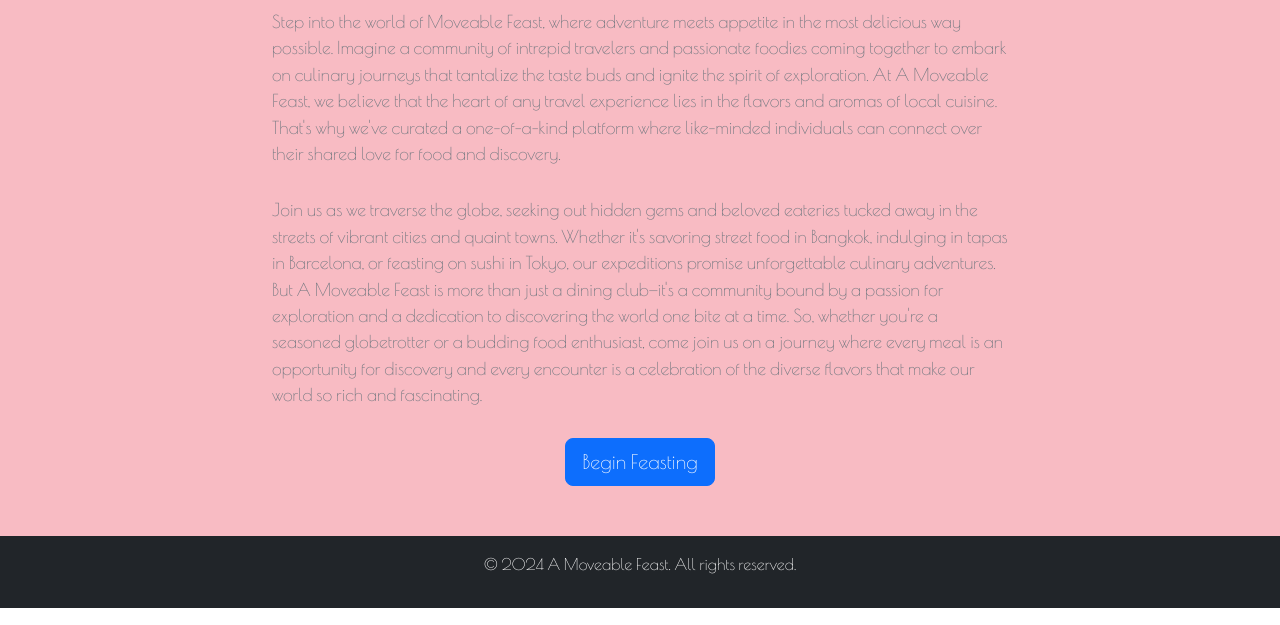
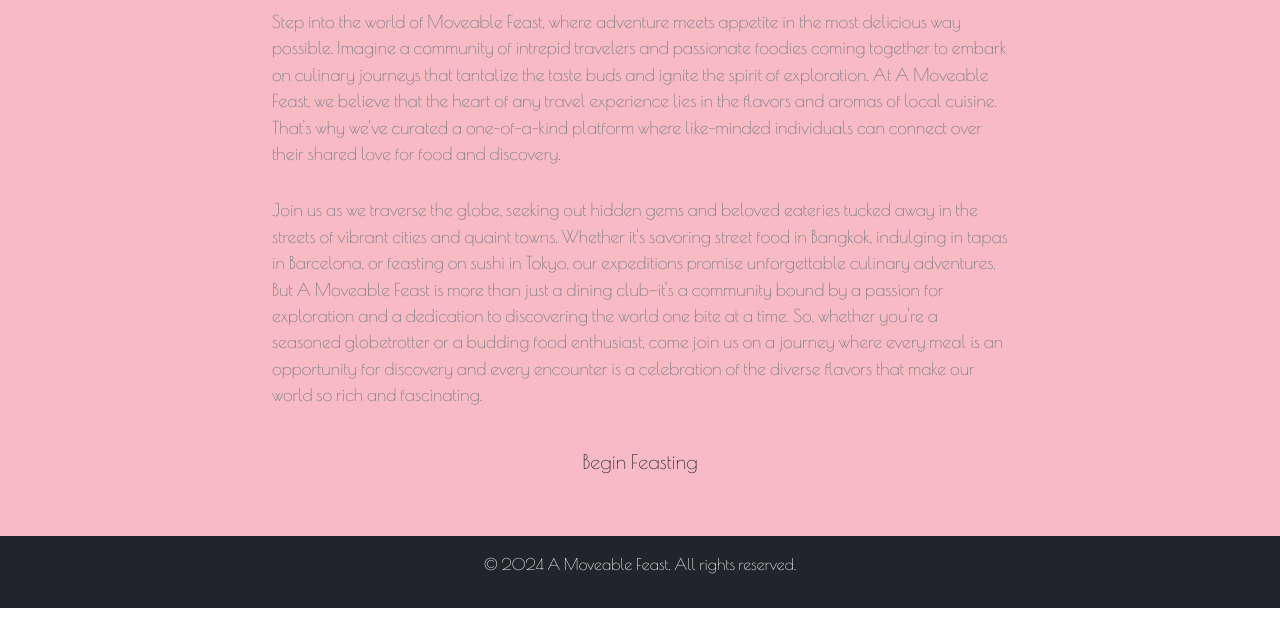
Before and after one commit to MichelleCoffey/foodapp, a plain HTML site: page index.html in a window 1280 px wide. Shown: the part 175-800 px from the top of the page. Drawn offline with nearby package versions, Linux system fonts and the light colour scheme; files whose address does not match are found by name; a web font is replaced by a local one.

```diff
--- a/assets/css/style.css
+++ b/assets/css/style.css
@@ -32,13 +32,13 @@ main {
     margin-bottom: 30px;
 }
 .btn-primary {
-    background-color: #343a40;
-    border-color: #343a40;
+    background-color: #e61faa;
+    border-color: white;
     font-weight: bold;
 }
 .btn-primary:hover {
-    background-color: #212529;
-    border-color: #212529;
+    background-color: black;
+    border-color: white;
 }
 
 
--- a/index.html
+++ b/index.html
@@ -45,7 +45,7 @@
             Join us as we traverse the globe, seeking out hidden gems and beloved eateries tucked away in the streets of vibrant cities and quaint towns. Whether it's savoring street food in Bangkok, indulging in tapas in Barcelona, or feasting on sushi in Tokyo, our expeditions promise unforgettable culinary adventures. But A Moveable Feast is more than just a dining club—it's a community bound by a passion for exploration and a dedication to discovering the world one bite at a time. So, whether you're a seasoned globetrotter or a budding food enthusiast, come join us on a journey where every meal is an opportunity for discovery and every encounter is a celebration of the diverse flavors that make our world so rich and fascinating.
           </p>
           <div class="text-center">
-            <a href="#" class="btn btn-lg btn-primary">Begin Feasting</a>
+            <a href="#" class="btn btn-lg">Begin Feasting</a>
           </div>
         </div>
       </div>
```
